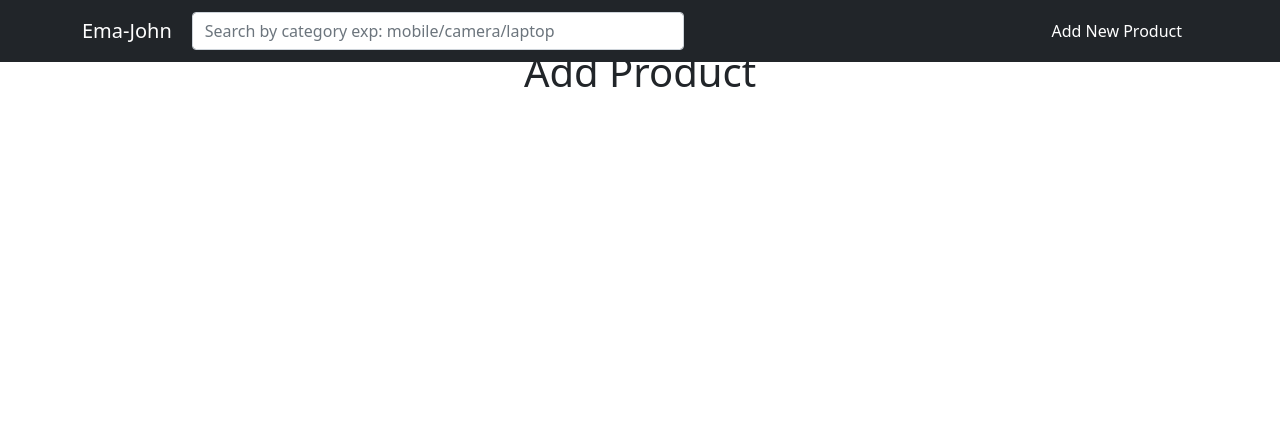
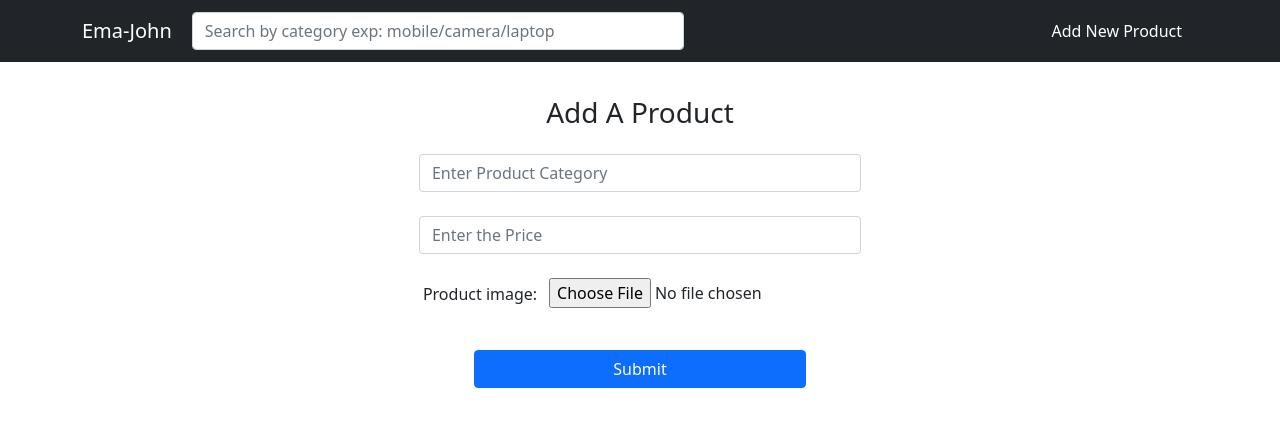
Before and after one commit to Shipu8644/ema-john-tech-client, a React (Create React App) app: page /add-product in a window 1280 px wide. Shown: the top 426 px of the page. Built offline with nearby package versions, Linux system fonts and the light colour scheme.

Commit message:
add product ui

```diff
--- a/src/pages/AddProduct/AddProduct.js
+++ b/src/pages/AddProduct/AddProduct.js
@@ -1,13 +1,82 @@
-import React from 'react';
+import React, { useState } from 'react';
+import { Button, Form } from 'react-bootstrap';
 import Header from '../Header/Header';
 
-const AddProduct = () => {
+const AddDoctor = () => {
+    const [name, setName] = useState('');
+    const [email, setEmail] = useState('');
+    const [image, setImage] = useState(null);
+    const [success, setSuccess] = useState(false);
+    console.log(name, email)
+
+    const handleSubmit = e => {
+        if (!image) {
+            return;
+        }
+        const formData = new FormData();
+        formData.append('name', name);
+        formData.append('email', email);
+        formData.append('image', image);
+
+        fetch('https://still-fortress-16838.herokuapp.com/doctors', {
+            method: 'POST',
+            body: formData
+        })
+            .then(res => res.json())
+            .then(data => {
+                if (data.insertedId) {
+                    setSuccess('Product added successfully');
+                }
+            })
+            .catch(error => {
+                console.error('Error:', error);
+            });
+
+        e.preventDefault();
+    }
+
     return (
         <div>
             <Header></Header>
-            <h1>Add Product</h1>
+            <h3 className='mt-5 mb-4'>Add A Product</h3>
+            <div className='d-flex justify-content-center align-items-center flex-column'>
+                <Form onSubmit={handleSubmit}>
+
+                    <Form.Group controlId="formGridName">
+                        <Form.Control
+                            style={{ width: '100%' }}
+                            type="text"
+                            onChange={e => setName(e.target.value)}
+                            placeholder="Enter Product Category"
+                        />
+                    </Form.Group>
+                    <br />
+                    <Form.Group controlId="formGridEmail">
+
+                        <Form.Control
+                            style={{ width: '100%' }}
+                            type="email"
+                            onChange={e => setEmail(e.target.value)}
+                            placeholder="Enter the Price"
+                        />
+                    </Form.Group>
+                    <br />
+                    <div className='d-flex flex-row'>
+                        <p className="p-1 me-2">Product image:</p>
+                        <input
+                            accept="image/*"
+                            type="file"
+                            onChange={e => setImage(e.target.files[0])}
+                        />
+                    </div>
+                    <br />
+
+                    <Button type="submit" className="w-75">Submit</Button>
+
+                </Form>
+            </div>
         </div>
     );
 };
 
-export default AddProduct;
+export default AddDoctor;
```
